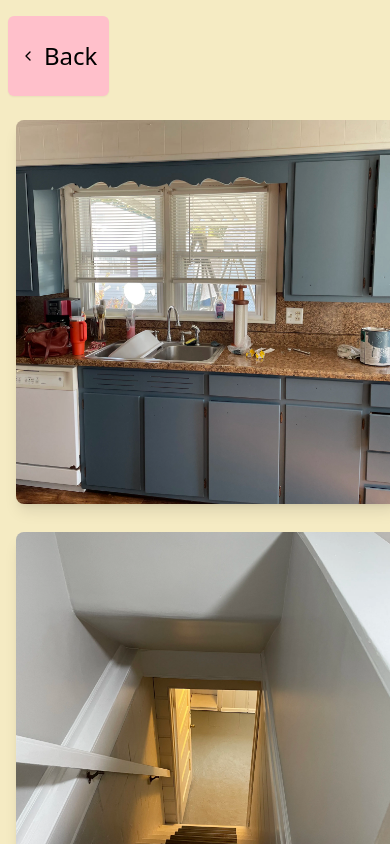
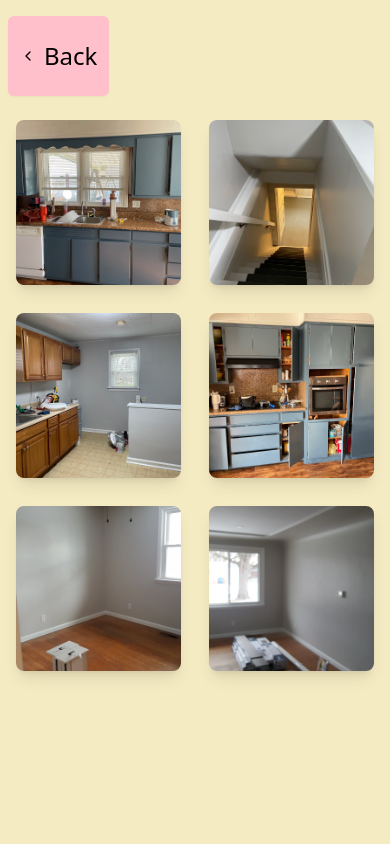
Before and after one commit to lc3500/crystals-cleaning-painting, a Next.js app: page /gallery in a window 390 px wide. Shown: the top 844 px of the page. Built offline with nearby package versions, Linux system fonts and the light colour scheme.

Commit message:
Fixed mobile gallery

```diff
--- a/app/gallery/page.tsx
+++ b/app/gallery/page.tsx
@@ -14,9 +14,32 @@ export default function PhotosPage() {
                <BackButton />
             </header>
             <section
-                className="grid w-full gap-3 sm:gap-6"
+                className="w-full gap-3 sm:gap-6 hidden md:grid"
                 style={{
                     gridTemplateColumns: 'repeat(auto-fit, minmax(400px, 1fr))',
+                }}
+            >
+                {[1, 2, 3, 4, 5, 6].map((num) => (
+                    <div
+                        key={num}
+                        className="aspect-square flex items-center justify-center p-2 sm:p-4"
+                        onClick={() => router.push(`/${num}`)}
+                    >
+                        <Image
+                            src={`${basePath}/${num}.webp`}
+                            alt={`Photo ${num}`}
+                            className="w-full h-full object-cover rounded-lg shadow-lg"
+                            width={600}
+                            height={600}
+                            unoptimized
+                        />
+                    </div>
+                ))}
+            </section>
+            <section
+                className="w-full gap-3 sm:gap-6 md:hidden grid"
+                style={{
+                    gridTemplateColumns: 'repeat(auto-fit, minmax(180px, 1fr))',
                 }}
             >
                 {[1, 2, 3, 4, 5, 6].map((num) => (
```
